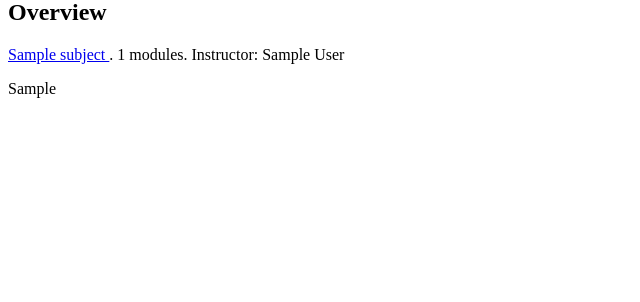
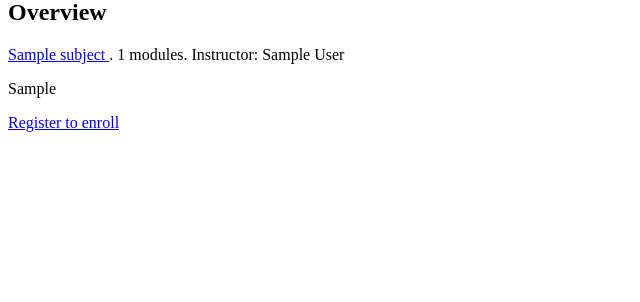
Before and after one commit to wmfinamore/educa, a Django app: a page that uses courses/templates/courses/course/detail.html in a window 1280 px wide. Shown: the part 141-443 px from the top of the page, without its empty margins (0-640 px from the left). Run offline with Django 3.2, Linux system fonts and the light colour scheme; tables that the repository leaves empty hold one stand-in row (values such as "Sample post"); some libraries are stand-ins or nearby versions.

Commit message:
Added button to enroll student

```diff
--- a/courses/templates/courses/course/detail.html
+++ b/courses/templates/courses/course/detail.html
@@ -17,6 +17,15 @@
                 Instructor: {{ object.owner.get_full_name }}
             </p>
             {{ object.overview|linebreaks }}
+            {% if request.user.is_authenticated %}
+                <form action="{% url 'student_enroll_course' %}" method="post">
+                    {% csrf_token %}
+                    {{ enroll_form }}
+                    <input type="submit" value="Enroll now">
+                </form>
+            {% else %}
+                <a href="{% url 'student_registration' %}" class="button">Register to enroll</a>
+            {% endif %}
         </div>
     {% endwith %}
 {% endblock %}
```
